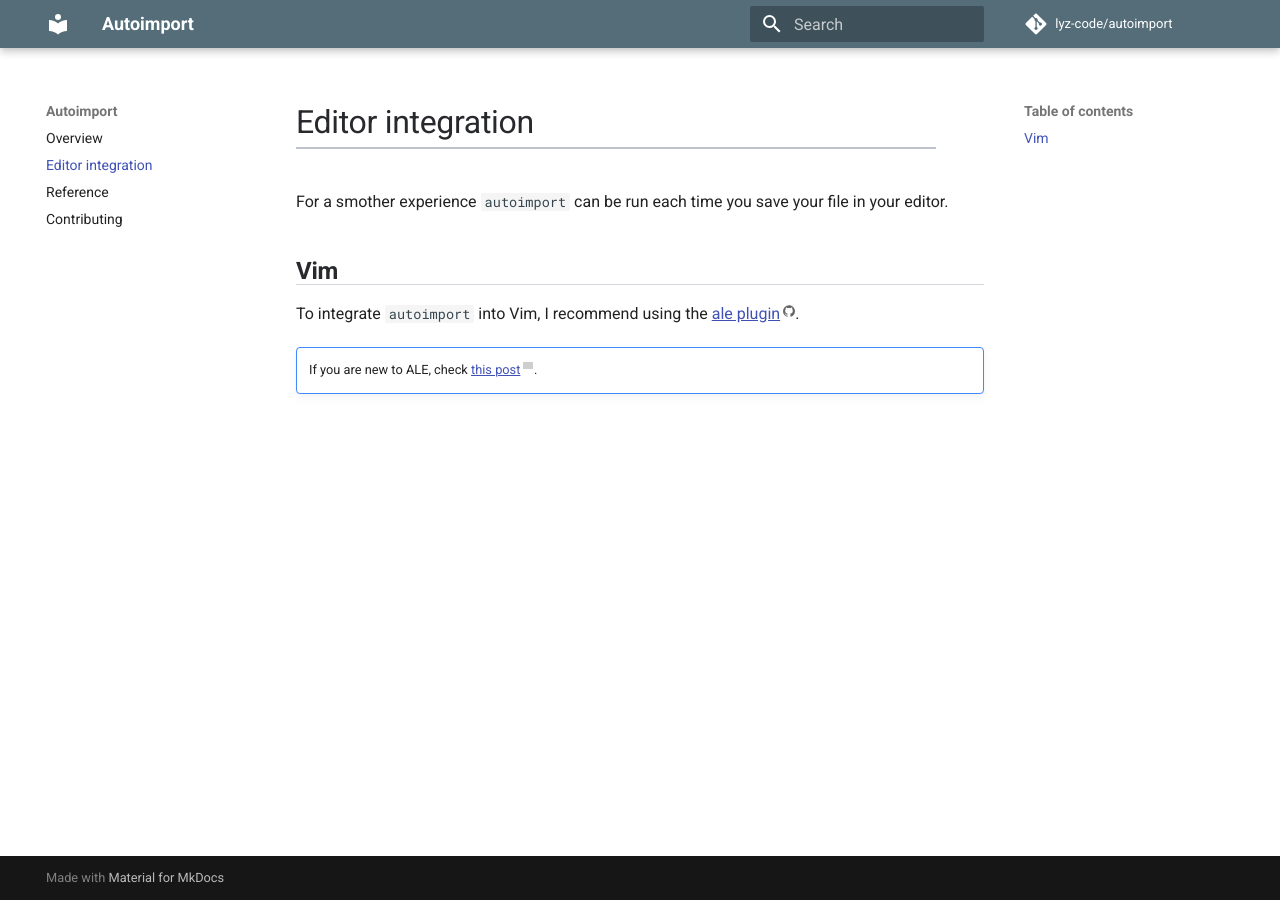
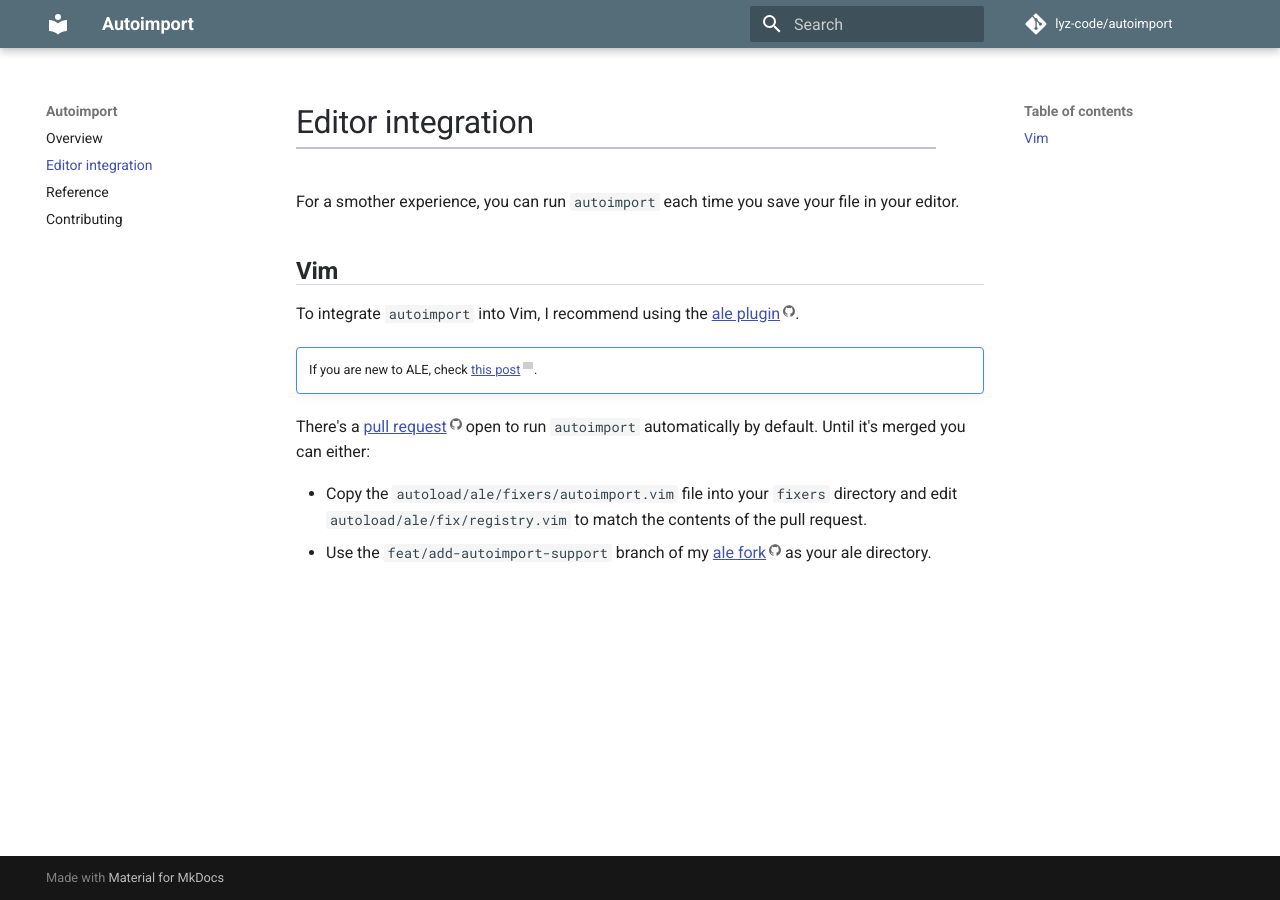
Before and after one commit to lyz-code/autoimport, an MkDocs documentation site: the page built from docs/editor_integration.md, in a window 1280 px wide. Built offline with MkDocs 1.6.1 and Material for MkDocs 9.7.7, drawn with Linux system fonts in a browser that asks for light colours; comment, search, counter and statistics services are not loaded; grey boxes are pictures that could not be loaded.

Commit message:
docs: explain how to configure ale until the pull request is merged

```diff
--- a/docs/editor_integration.md
+++ b/docs/editor_integration.md
@@ -1,5 +1,5 @@
-For a smother experience `autoimport` can be run each time you save your file in
-your editor.
+For a smother experience, you can run `autoimport` each time you save your file
+in your editor.
 
 # Vim
 
@@ -10,3 +10,13 @@
 
     If you are new to ALE, check [this
     post](https://lyz-code.github.io/blue-book/linux/vim/vim_plugins/#ale).
+
+There's a [pull request](https://github.com/dense-analysis/ale/pull/3409) open
+to run `autoimport` automatically by default. Until it's merged you can either:
+
+* Copy the `autoload/ale/fixers/autoimport.vim` file into your `fixers`
+    directory and edit `autoload/ale/fix/registry.vim` to match the contents of
+    the pull request.
+* Use the `feat/add-autoimport-support` branch of my [ale
+    fork](https://github.com/lyz-code/ale/tree/feat/add-autoimport-support) as
+    your ale directory.
```
